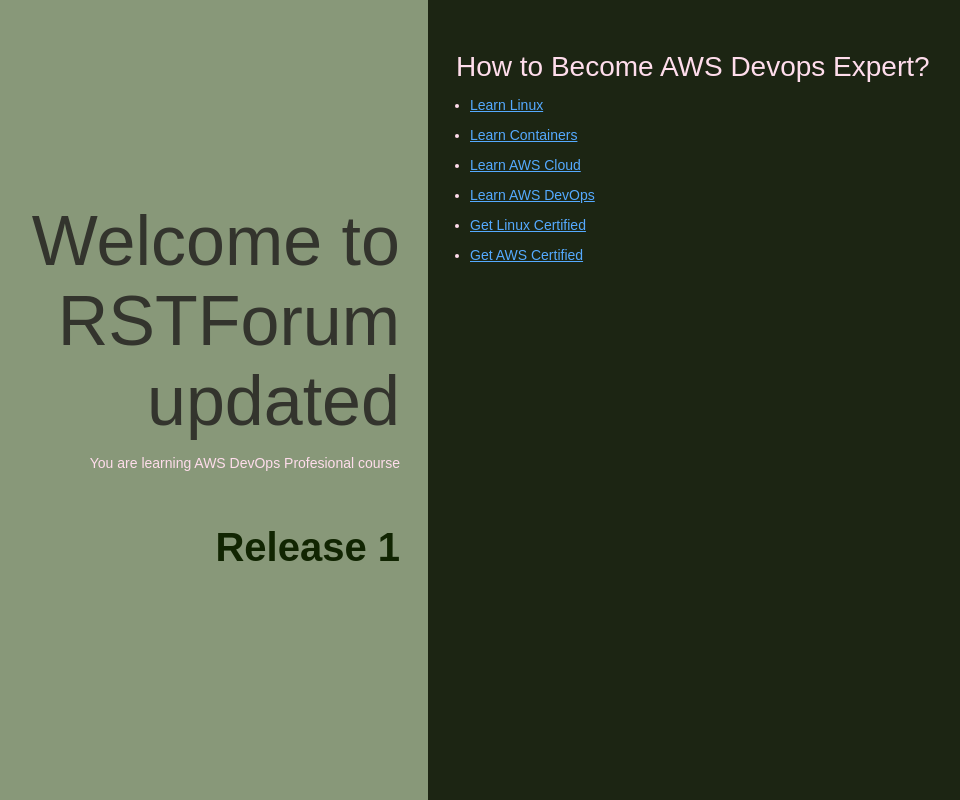
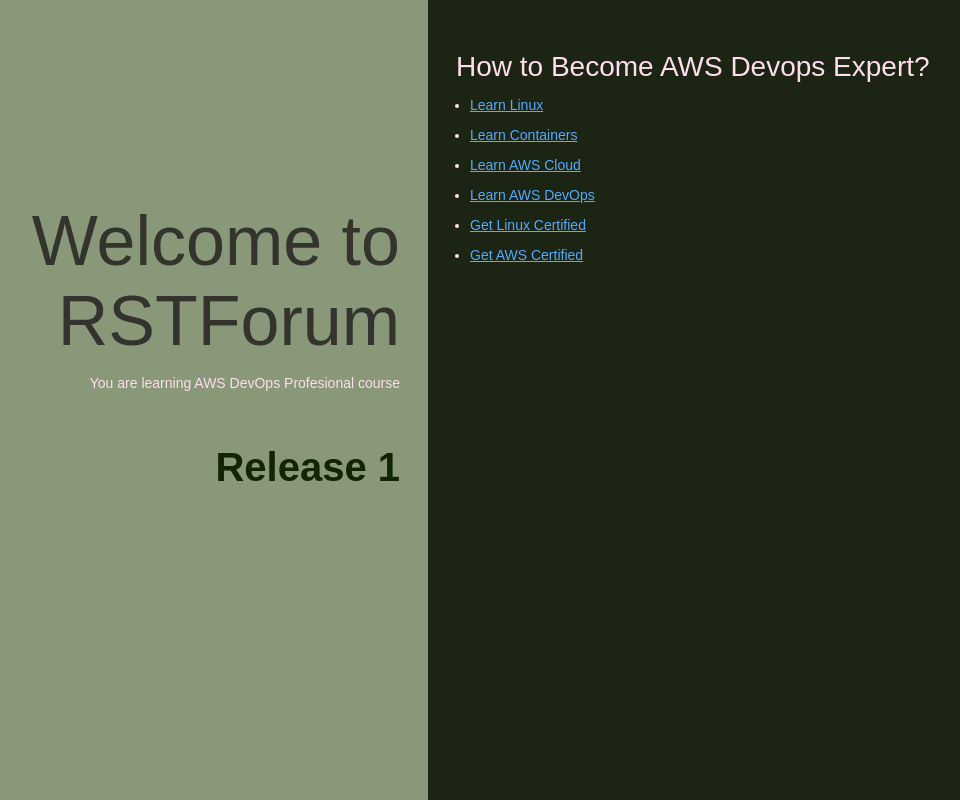
Before and after one commit to KartikSahu84/beanstalk-repo2, a website: page index.html in a window 1280 px wide. Shown: the whole page, without its empty margins (212-1172 px from the left). Drawn offline with Linux system fonts and the light colour scheme.

Commit message:
Update index.html

```diff
--- a/index.html
+++ b/index.html
@@ -79,7 +79,7 @@
   </head>
   <body>
     <div class="textColumn">
-      <h1>Welcome to RSTForum updated</h1>
+      <h1>Welcome to RSTForum </h1>
       <p>You are learning AWS DevOps Profesional course</p>
       <p class="large-text">Release 1</p>
     </div>
```
